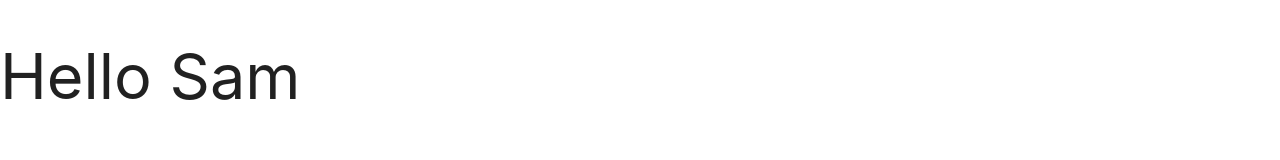
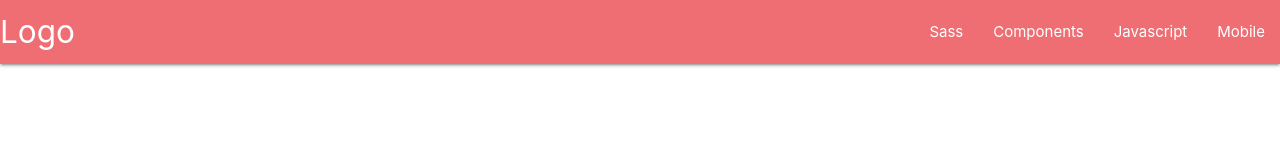
Before and after one commit to Ch08-web/Test1, a plain HTML site: page index.html in a window 1280 px wide. Drawn offline with Linux system fonts and the light colour scheme.

Commit message:
commit part3

```diff
--- a/index.html
+++ b/index.html
@@ -4,12 +4,34 @@
     <meta charset="UTF-8">
     <meta name="viewport" content="width=device-width, initial-scale=1.0">
     <title>Document</title>
+    <link href="https://fonts.googleapis.com/icon?family=Material+Icons" rel="stylesheet">
     <link rel="stylesheet" href="/materialize/css/materialize.min.css">
     <link rel="stylesheet" href="/assest/style.css">
 </head>
 <body>
-<h1>Hello Sam</h1>
+
+    <nav>
+        <div class="nav-wrapper">
+          <a href="#!" class="brand-logo">Logo</a>
+          <a href="#" data-target="mobile-demo" class="sidenav-trigger"><i class="material-icons">menu</i></a>
+          <ul class="right hide-on-med-and-down">
+            <li><a href="sass.html">Sass</a></li>
+            <li><a href="badges.html">Components</a></li>
+            <li><a href="collapsible.html">Javascript</a></li>
+            <li><a href="mobile.html">Mobile</a></li>
+          </ul>
+        </div>
+      </nav>
+
+      <ul class="sidenav" id="mobile-demo">
+        <li><a href="sass.html">Sass</a></li>
+        <li><a href="badges.html">Components</a></li>
+        <li><a href="collapsible.html">Javascript</a></li>
+        <li><a href="mobile.html">Mobile</a></li>
+      </ul>
+
 
     <script src="/materialize/js/materialize.min.js"></script>
+    <script src="/js/app.js"></script>
 </body>
 </html>
--- /dev/null
+++ b/js/app.js
@@ -0,0 +1,4 @@
+document.addEventListener('DOMContentLoaded', function() {
+    var elems = document.querySelectorAll('.sidenav');
+    var instances = M.Sidenav.init(elems, {});
+  });
```
Also changed, not shown: js/main.js (deleted).
